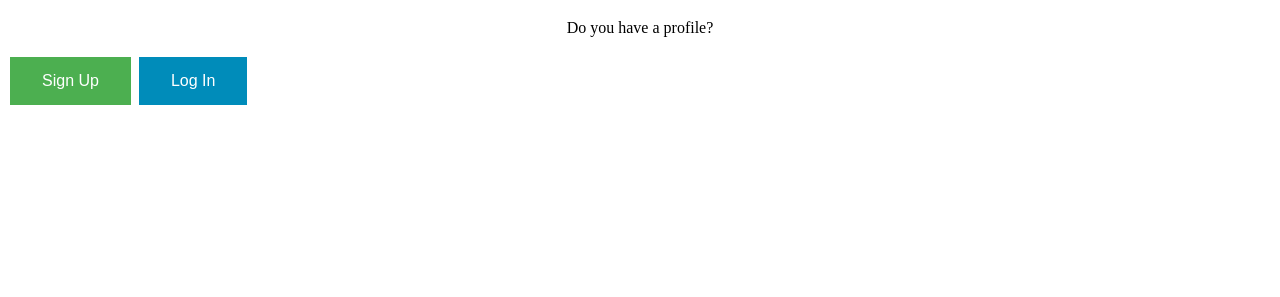
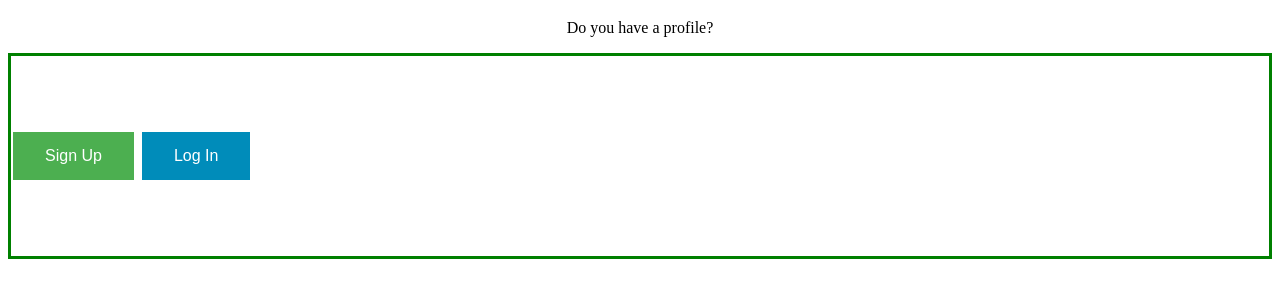
Before and after one commit to fruzo20/CS431_Project, a plain HTML site: page main_page.html in a window 1280 px wide. Shown: the part 61-358 px from the top of the page. Drawn offline with Linux system fonts and the light colour scheme.

Commit message:
Update main_page.html

```diff
--- a/main_page.html
+++ b/main_page.html
@@ -2,6 +2,18 @@
 <html>
 <head>
 <style>
+.container {
+  height: 200px;
+  position: relative;
+  border: 3px solid green;
+}
+.vertical-center {
+  margin: 0;
+  position: absolute;
+  top: 50%;
+  -ms-transform: translateY(-50%);
+  transform: translateY(-50%);
+}
 .button {
   border: none;
   color: white;
@@ -23,9 +35,12 @@
 
 <h1 style="text-align:center">GAMES</h1>
 <p style="text-align:center">Do you have a profile?</p>
-
-<button style="align:center" class="button button1">Sign Up</button>
-<button style="align:center" class="button button2">Log In</button>
+<div class="container">
+  <div class="vertical-center">
+    <button class="button button1">Sign Up</button>
+    <button class="button button2">Log In</button>
+  </div>
+</div>
 
 </body>
 </html>
```
